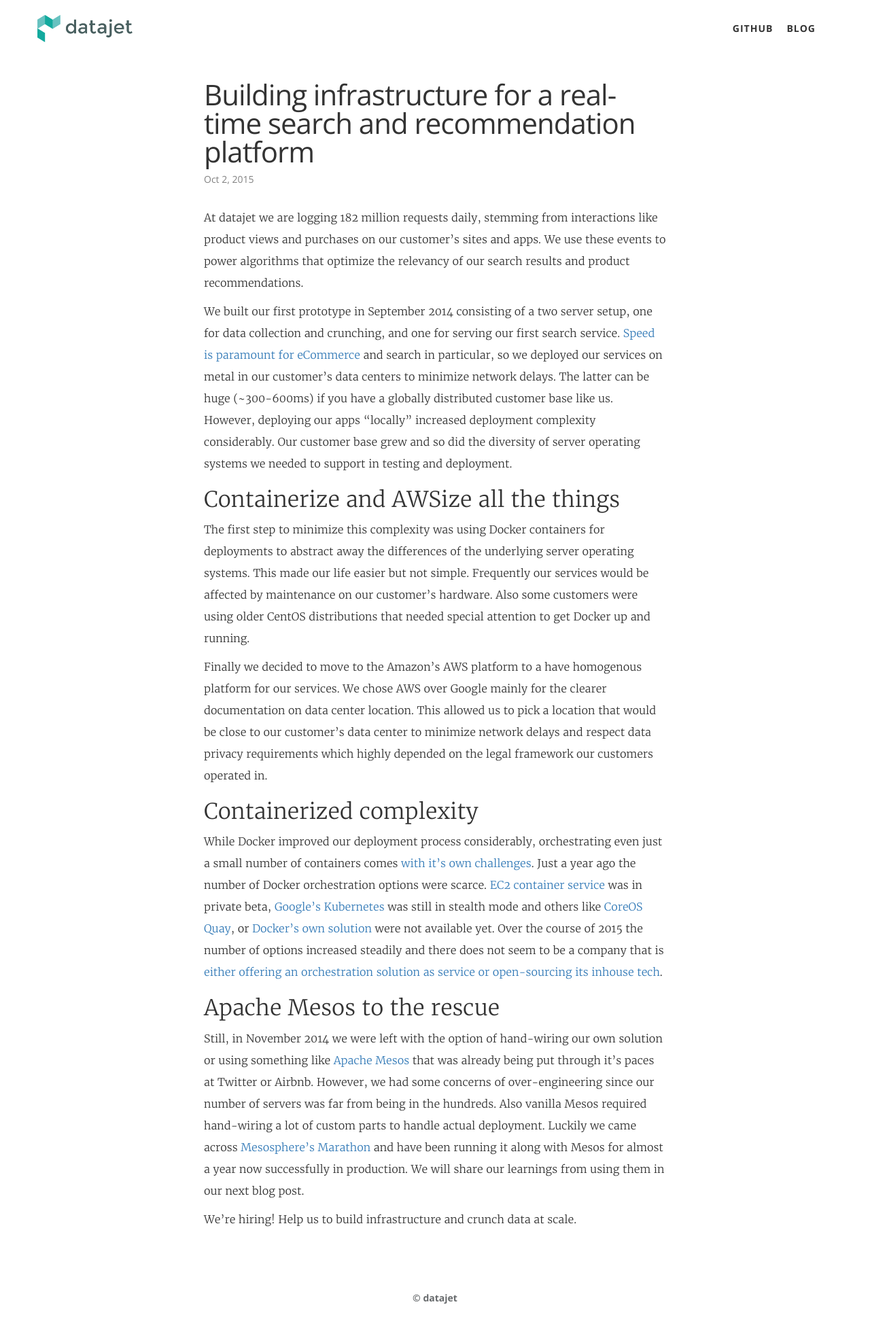
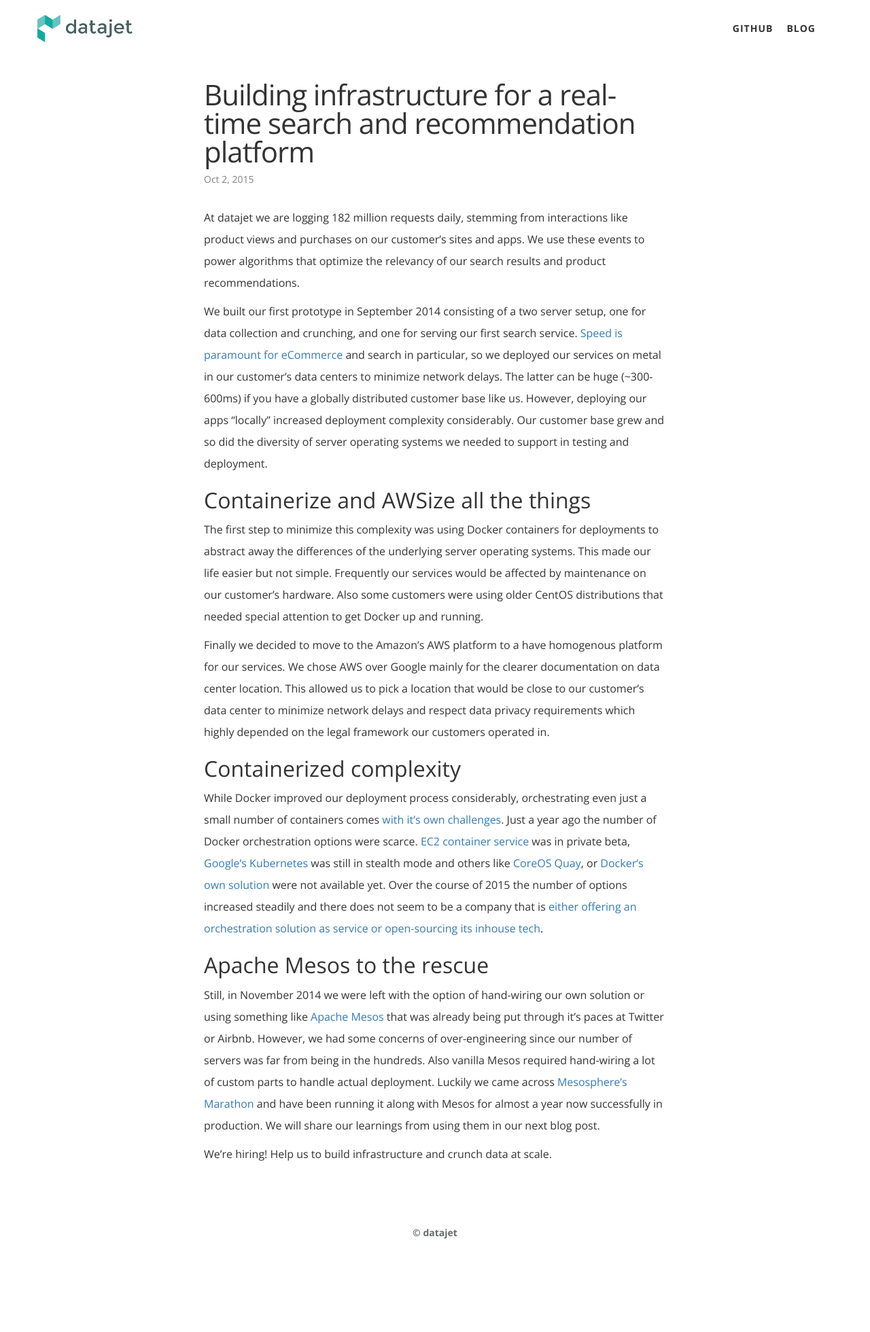
Before and after one commit to datajet-io/datajet-io.github.io, a Jekyll site: the page built from _posts/2015-10-02-Building-infrastructure-for-a-real-time-search-and-recommendation-platform-post.md, in a window 1280 px wide. Shown: the whole page at 68% size. Built offline with Jekyll 4.4.1, drawn with Linux system fonts in a browser that asks for light colours; after the commit the page ends 1864 px from its top, so only the background shows below that.

Commit message:
reverts to sans-serif font

```diff
--- a/_sass/_layout.scss
+++ b/_sass/_layout.scss
@@ -213,7 +213,6 @@
     font-size: 16px;
     line-height: 2;
     margin-bottom: $spacing-unit;
-    font-family: MerriweatherLight;
 
     h2 {
         font-size: 32px;
```
Also changed, not shown: 2 other files.
